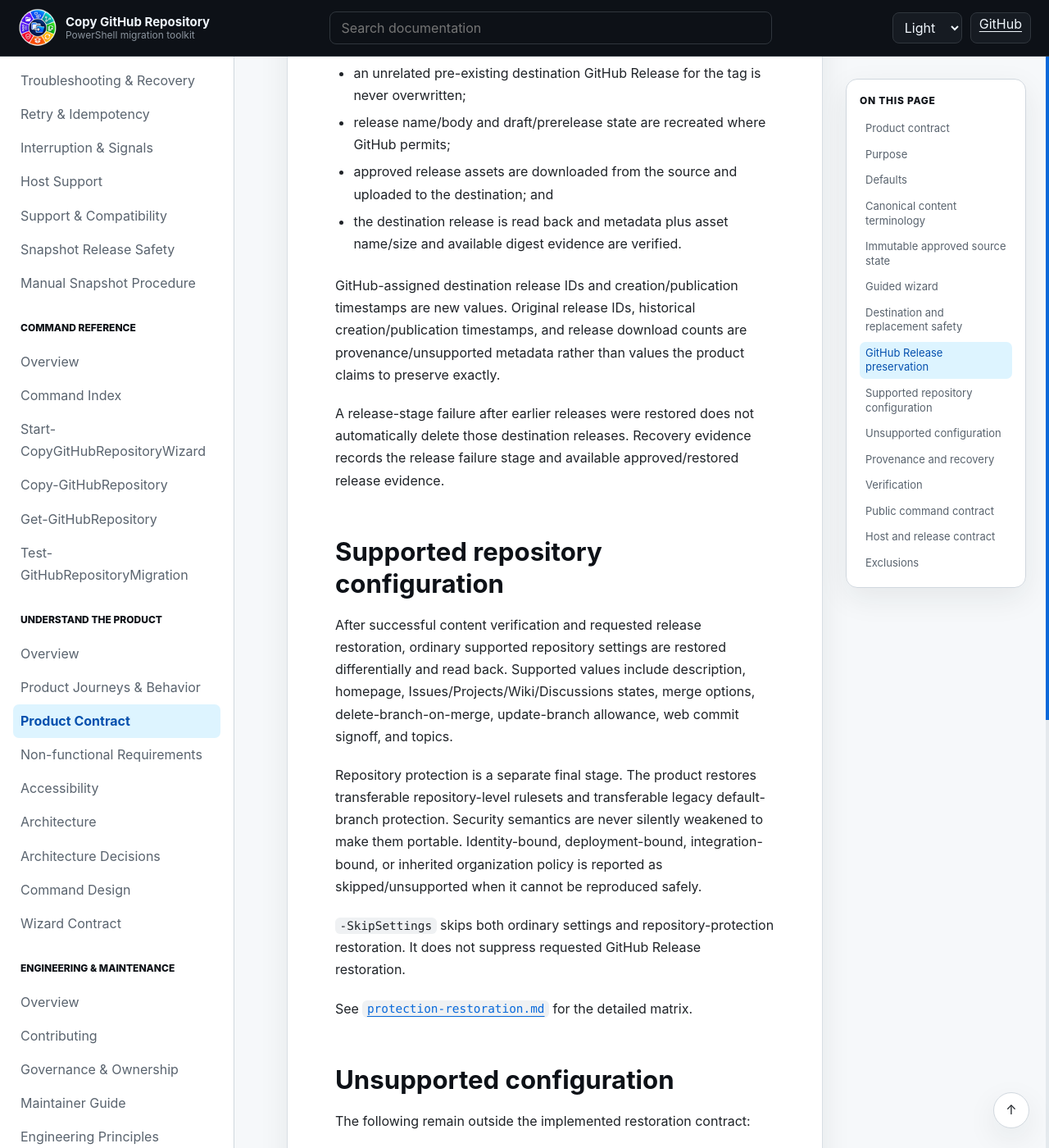
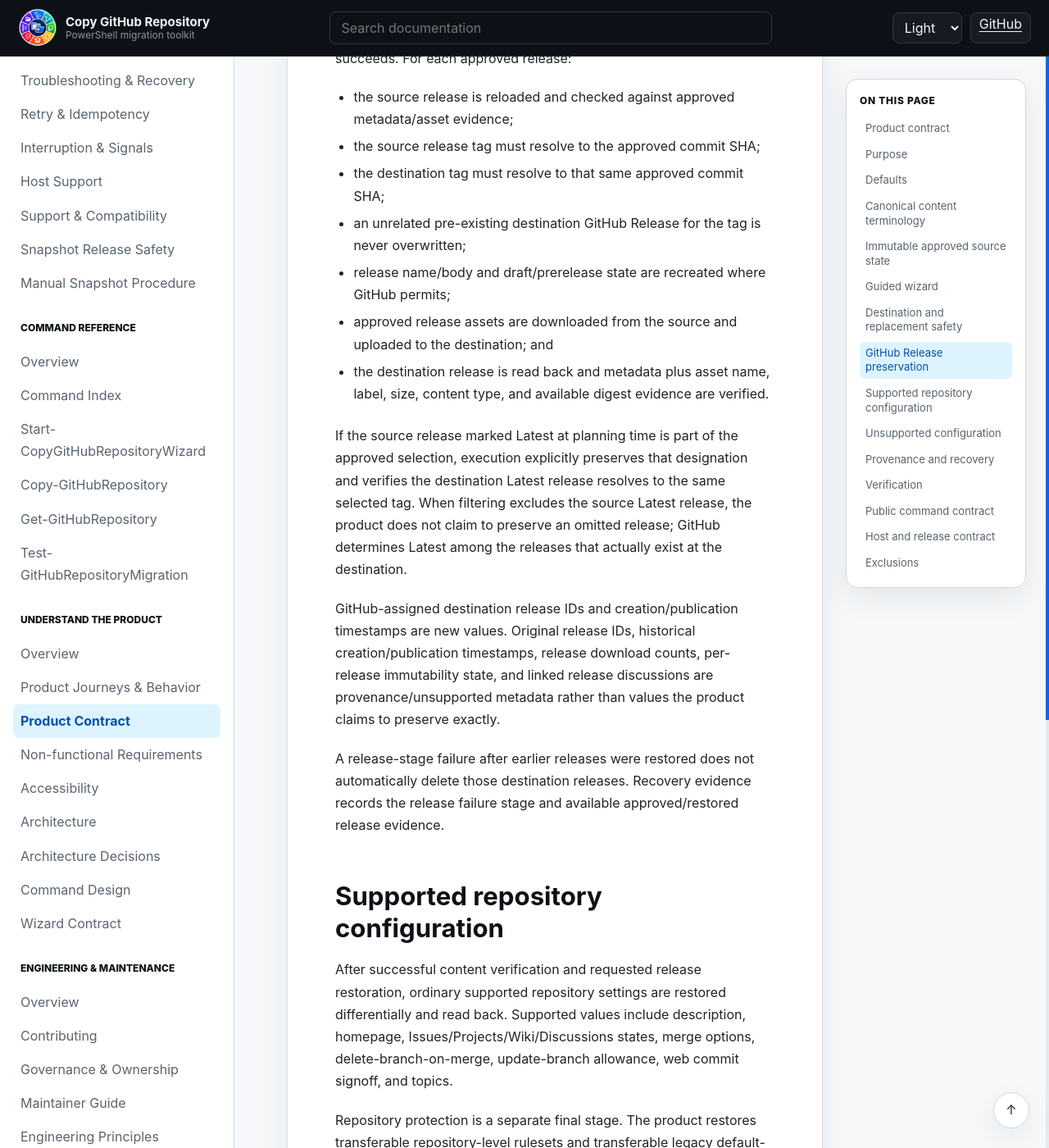
Before and after one commit to infoconex/copy-github-repo, a Jekyll site: the page built from docs/product/product-contract.md, in a window 1280 px wide and 1400 px high, scrolled down 5736 px. Shown: the whole window at 82% size. Built offline with Jekyll 4.4.1, drawn with Linux system fonts in a browser that asks for light colours; some of the changed text lies outside the part shown.

Commit message:
Define latest-release preservation and release exclusions

```diff
--- a/docs/product/product-contract.md
+++ b/docs/product/product-contract.md
@@ -60,7 +60,7 @@ FullHistory plans capture:
 - reachable Git LFS availability; and
 - capture time.
 
-When `-IncludeReleases` is requested, the plan additionally enumerates source GitHub Releases and stores the exact approved selection. The selection records release identity, tag name, name/body, draft/prerelease state, resolved tag commit SHA, and asset metadata including name, label, size, content type, and digest when GitHub provides one.
+When `-IncludeReleases` is requested, the plan additionally enumerates source GitHub Releases and stores the exact approved selection. The selection records release identity, tag name, name/body, draft/prerelease state, whether the selected release was the source repository's Latest full release at planning time, resolved tag commit SHA, and asset metadata including name, label, size, content type, and digest when GitHub provides one.
 
 Release filtering is applied during planning in this order:
 
@@ -74,6 +74,8 @@ Release filtering is applied during planning in this order:
 Immediately before the first GitHub mutation, execution re-checks the Git source against the approved state. Drift terminates with `SourceStateChangedSincePlanning`; destination creation or rename does not proceed from that stale plan.
 
 Selected releases are revalidated immediately before release restoration. A selected release that is missing or whose approved metadata, tag target, or asset evidence changed terminates with `SourceReleaseStateChangedSincePlanning`. A newly created source release that was not part of the approved selection is ignored rather than silently added to the migration.
+
+The source Latest designation is intentionally bound to the approved plan rather than re-evaluated as live selection criteria during execution. Publishing a new unselected source release after planning does not silently add that release or invalidate an otherwise unchanged approved release set.
 
 The copy engine also checks its cloned source workspace against the approved state before publishing destination content. Verification then compares the destination with the approved/copied evidence rather than rereading a source branch or ref set that may have moved after publication.
 
@@ -124,9 +126,11 @@ Release restoration occurs only after FullHistory content verification succeeds.
 - an unrelated pre-existing destination GitHub Release for the tag is never overwritten;
 - release name/body and draft/prerelease state are recreated where GitHub permits;
 - approved release assets are downloaded from the source and uploaded to the destination; and
-- the destination release is read back and metadata plus asset name/size and available digest evidence are verified.
+- the destination release is read back and metadata plus asset name, label, size, content type, and available digest evidence are verified.
 
-GitHub-assigned destination release IDs and creation/publication timestamps are new values. Original release IDs, historical creation/publication timestamps, and release download counts are provenance/unsupported metadata rather than values the product claims to preserve exactly.
+If the source release marked Latest at planning time is part of the approved selection, execution explicitly preserves that designation and verifies the destination Latest release resolves to the same selected tag. When filtering excludes the source Latest release, the product does not claim to preserve an omitted release; GitHub determines Latest among the releases that actually exist at the destination.
+
+GitHub-assigned destination release IDs and creation/publication timestamps are new values. Original release IDs, historical creation/publication timestamps, release download counts, per-release immutability state, and linked release discussions are provenance/unsupported metadata rather than values the product claims to preserve exactly.
 
 A release-stage failure after earlier releases were restored does not automatically delete those destination releases. Recovery evidence records the release failure stage and available approved/restored release evidence.
 
@@ -152,6 +156,8 @@ The following remain outside the implemented restoration contract:
 - environments
 - collaborator/team access
 - packages/deployments
+- GitHub Release immutability configuration/state
+- linked GitHub Release discussions
 - GitHub historical/operational records not explicitly supported
 
 `-RestorePages` and `-EnableActionsAfterMigration` may appear in plans, but mutating execution rejects them because those operations are not implemented. Secret values are never requested, copied, displayed, or persisted.
@@ -160,7 +166,7 @@ The following remain outside the implemented restoration contract:
 
 Snapshot intentionally severs Git ancestry, so successful execution exposes publication provenance outside the clean Git graph. Evidence includes approved source commit/tree state, actual copied source evidence, destination root commit/tree, repository identities when available, UTC time, and verification outcome. Same-name results also record archive identity continuity and distinct replacement identity.
 
-FullHistory release results expose the approved/restored release count, per-release source/destination release IDs, source/destination commit SHAs, asset counts, and verification state. Recovery evidence includes the approved release selection and any available release restoration result when failure occurs during or after that stage.
+FullHistory release results expose the approved/restored release count, per-release source/destination release IDs, source/destination commit SHAs, latest-release preservation evidence when applicable, asset counts, and verification state. Recovery evidence includes the approved release selection and any available release restoration result when failure occurs during or after that stage.
 
 This evidence does not add marker files, tags, notes, parents, or extra commits to the destination.
 
@@ -172,7 +178,7 @@ Snapshot verification proves that the destination tree matches the approved Snap
 
 FullHistory verification compares destination branch/tag targets, reachable commit count, branch-tip trees, default branch, and Git LFS availability with the approved FullHistory state.
 
-When `-IncludeReleases` is requested, release restoration additionally verifies that destination release tags resolve to approved FullHistory commit identities and that supported release metadata/assets match the approved release selection.
+When `-IncludeReleases` is requested, release restoration additionally verifies that destination release tags resolve to approved FullHistory commit identities and that supported release metadata/assets match the approved release selection. When the approved source Latest release is selected, the destination Latest designation is also verified.
 
 Ordinary settings and transferable protection are independently read back after restoration.
 
@@ -203,5 +209,6 @@ Stable publication is tag-only. The tag must equal `v<ModuleVersion>` and the ex
 - silent destination overwrite
 - automatic migration of secret values
 - Snapshot GitHub Release preservation
+- GitHub Release immutability state and linked release discussions
 - pull requests, issues, discussions, workflow-run history, packages, deployments, stars, watchers, forks, or traffic history
 - GitHub Enterprise Server or other non-GitHub.com hosts
```
